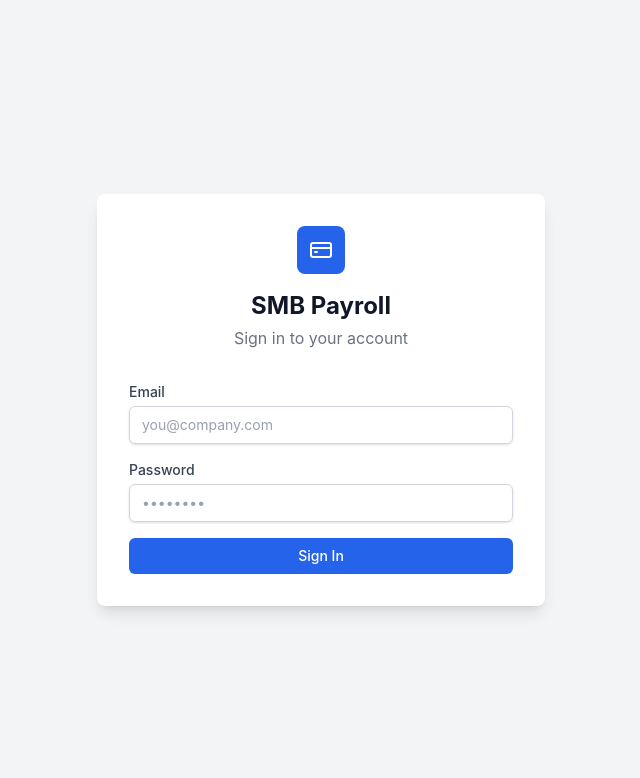
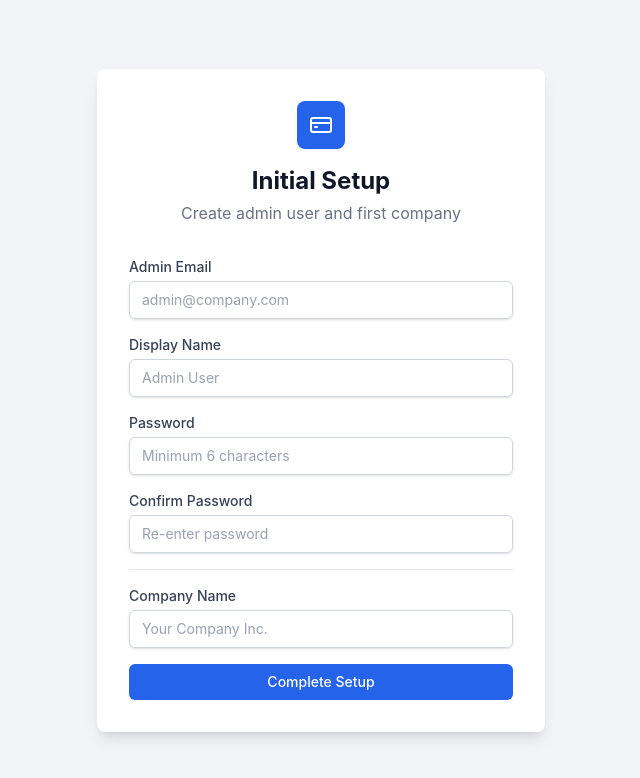
Before and after one commit to chesteralan/payrollph-react-firebase, a React (Vite) app in the folder payroll-web/: page /setup in a window 1280 px wide. Before the commit this address led to /login. Shown: the top 778 px of the page, without its empty margins (319-959 px from the left). Built offline with nearby package versions, Linux system fonts and the light colour scheme; no server answers; the database is empty.

Commit message:
feat: implement initial setup functionality and user creation process

```diff
--- a/payroll-web/src/App.tsx
+++ b/payroll-web/src/App.tsx
@@ -4,6 +4,8 @@ import { CompanyProvider } from './context/CompanyContext'
 import { ProtectedRoute } from './components/ui/ProtectedRoute'
 import { AppLayout } from './components/layout/AppLayout'
 import { LoginPage } from './pages/auth/LoginPage'
+import { SetupPage } from './pages/auth/SetupPage'
+import { DashboardPage } from './pages/dashboard/DashboardPage'
 import { EmployeesPage } from './pages/employees/EmployeesPage'
 import { EmployeeCalendarPage } from './pages/employees/CalendarPage'
 import { EmployeeGroupsPage } from './pages/employees/GroupsPage'
@@ -15,7 +17,6 @@ import { PayrollRunsPage } from './pages/payroll/PayrollRunsPage'
 import { TemplatesPage } from './pages/payroll/TemplatesPage'
 import { DTRPage } from './pages/dtr/DTRPage'
 import { Report13thMonthPage } from './pages/reports/Report13thMonthPage'
-import { DashboardPage } from './pages/dashboard/DashboardPage'
 import { CompaniesPage } from './pages/system/CompaniesPage'
 import { CalendarPage, TermsPage, UsersPage, RestrictionsPage, AuditPage, DatabasePage } from './pages/system/SystemPages'
 
@@ -25,6 +26,7 @@ function App() {
       <AuthProvider>
         <CompanyProvider>
           <Routes>
+            <Route path="/setup" element={<SetupPage />} />
             <Route path="/login" element={<LoginPage />} />
             <Route
               path="/"
@@ -35,7 +37,6 @@ function App() {
               }
             >
               <Route index element={<DashboardPage />} />
-              <Route path="employees" element={<EmployeesPage />} />
               <Route path="employees" element={<EmployeesPage />} />
               <Route path="employees/calendar" element={<EmployeeCalendarPage />} />
               <Route path="employees/groups" element={<EmployeeGroupsPage />} />
--- a/payroll-web/src/pages/auth/LoginPage.tsx
+++ b/payroll-web/src/pages/auth/LoginPage.tsx
@@ -1,9 +1,10 @@
-import { useState } from 'react'
+import { useState, useEffect } from 'react'
 import { useNavigate } from 'react-router-dom'
 import { useAuth } from '../../hooks/useAuth'
 import { Button } from '../../components/ui/Button'
 import { Input } from '../../components/ui/Input'
 import { CreditCard } from 'lucide-react'
+import { checkSetupNeeded } from '../../services/setup'
 
 export function LoginPage() {
   const { login } = useAuth()
@@ -12,6 +13,17 @@ export function LoginPage() {
   const [password, setPassword] = useState('')
   const [error, setError] = useState('')
   const [loading, setLoading] = useState(false)
+  const [checking, setChecking] = useState(true)
+
+  useEffect(() => {
+    checkSetupNeeded()
+      .then((needed: boolean) => {
+        if (needed) {
+          navigate('/setup', { replace: true })
+        }
+      })
+      .finally(() => setChecking(false))
+  }, [navigate])
 
   const handleSubmit = async (e: React.FormEvent) => {
     e.preventDefault()
@@ -27,6 +39,17 @@ export function LoginPage() {
     } finally {
       setLoading(false)
     }
+  }
+
+  if (checking) {
+    return (
+      <div className="min-h-screen bg-gray-100 flex items-center justify-center">
+        <div className="text-center">
+          <div className="animate-spin w-8 h-8 border-4 border-primary-600 border-t-transparent rounded-full mx-auto"></div>
+          <p className="mt-4 text-gray-500">Loading...</p>
+        </div>
+      </div>
+    )
   }
 
   return (
--- /dev/null
+++ b/payroll-web/src/pages/auth/SetupPage.tsx
@@ -0,0 +1,176 @@
+import { useState, useEffect } from 'react'
+import { useNavigate } from 'react-router-dom'
+import { CreditCard, CheckCircle2 } from 'lucide-react'
+import { Button } from '../../components/ui/Button'
+import { Input } from '../../components/ui/Input'
+import { setupAdminUser, checkSetupNeeded } from '../../services/setup'
+
+export function SetupPage() {
+  const navigate = useNavigate()
+  const [step, setStep] = useState<'check' | 'form' | 'success'>('check')
+  const [formData, setFormData] = useState({
+    email: '',
+    password: '',
+    confirmPassword: '',
+    displayName: '',
+    companyName: '',
+  })
+  const [error, setError] = useState('')
+  const [loading, setLoading] = useState(false)
+
+  useEffect(() => {
+    checkSetupNeeded()
+      .then((needed: boolean) => {
+        if (needed) {
+          setStep('form')
+        } else {
+          navigate('/login')
+        }
+      })
+      .catch(() => {
+        setStep('form')
+      })
+  }, [navigate])
+
+  const handleSubmit = async (e: React.FormEvent) => {
+    e.preventDefault()
+    setError('')
+
+    if (formData.password !== formData.confirmPassword) {
+      setError('Passwords do not match')
+      return
+    }
+
+    if (formData.password.length < 6) {
+      setError('Password must be at least 6 characters')
+      return
+    }
+
+    setLoading(true)
+
+    try {
+      await setupAdminUser({
+        email: formData.email,
+        password: formData.password,
+        displayName: formData.displayName,
+        companyName: formData.companyName,
+      })
+      setStep('success')
+    } catch (err: unknown) {
+      const message = err instanceof Error ? err.message : 'Setup failed'
+      if (message.includes('email-already-in-use')) {
+        setError('Email is already registered')
+      } else if (message.includes('weak-password')) {
+        setError('Password is too weak')
+      } else if (message.includes('invalid-email')) {
+        setError('Invalid email address')
+      } else {
+        setError(message)
+      }
+    } finally {
+      setLoading(false)
+    }
+  }
+
+  if (step === 'check') {
+    return (
+      <div className="min-h-screen bg-gray-100 flex items-center justify-center">
+        <div className="text-center">
+          <div className="animate-spin w-8 h-8 border-4 border-primary-600 border-t-transparent rounded-full mx-auto"></div>
+          <p className="mt-4 text-gray-500">Checking setup status...</p>
+        </div>
+      </div>
+    )
+  }
+
+  if (step === 'success') {
+    return (
+      <div className="min-h-screen bg-gray-100 flex items-center justify-center">
+        <div className="max-w-md w-full bg-white rounded-lg shadow-lg p-8 text-center">
+          <CheckCircle2 className="w-16 h-16 text-green-500 mx-auto mb-4" />
+          <h1 className="text-2xl font-bold text-gray-900 mb-2">Setup Complete</h1>
+          <p className="text-gray-500 mb-6">Admin user created successfully. You can now log in.</p>
+          <Button onClick={() => navigate('/login')}>Go to Login</Button>
+        </div>
+      </div>
+    )
+  }
+
+  return (
+    <div className="min-h-screen bg-gray-100 flex items-center justify-center">
+      <div className="max-w-md w-full bg-white rounded-lg shadow-lg p-8">
+        <div className="text-center mb-8">
+          <div className="inline-flex items-center justify-center w-12 h-12 bg-primary-600 rounded-lg mb-4">
+            <CreditCard className="w-6 h-6 text-white" />
+          </div>
+          <h1 className="text-2xl font-bold text-gray-900">Initial Setup</h1>
+          <p className="text-gray-500 mt-1">Create admin user and first company</p>
+        </div>
+
+        <form onSubmit={handleSubmit} className="space-y-4">
+          {error && (
+            <div className="p-3 bg-red-50 border border-red-200 rounded-md text-sm text-red-700">
+              {error}
+            </div>
+          )}
+
+          <Input
+            id="email"
+            type="email"
+            label="Admin Email"
+            value={formData.email}
+            onChange={(e: React.ChangeEvent<HTMLInputElement>) => setFormData({ ...formData, email: e.target.value })}
+            placeholder="admin@company.com"
+            required
+          />
+
+          <Input
+            id="displayName"
+            type="text"
+            label="Display Name"
+            value={formData.displayName}
+            onChange={(e: React.ChangeEvent<HTMLInputElement>) => setFormData({ ...formData, displayName: e.target.value })}
+            placeholder="Admin User"
+            required
+          />
+
+          <Input
+            id="password"
+            type="password"
+            label="Password"
+            value={formData.password}
+            onChange={(e: React.ChangeEvent<HTMLInputElement>) => setFormData({ ...formData, password: e.target.value })}
+            placeholder="Minimum 6 characters"
+            required
+          />
+
+          <Input
+            id="confirmPassword"
+            type="password"
+            label="Confirm Password"
+            value={formData.confirmPassword}
+            onChange={(e: React.ChangeEvent<HTMLInputElement>) => setFormData({ ...formData, confirmPassword: e.target.value })}
+            placeholder="Re-enter password"
+            required
+          />
+
+          <div className="pt-4 border-t border-gray-200">
+            <Input
+              id="companyName"
+              type="text"
+              label="Company Name"
+              value={formData.companyName}
+              onChange={(e: React.ChangeEvent<HTMLInputElement>) => setFormData({ ...formData, companyName: e.target.value })}
+              placeholder="Your Company Inc."
+              required
+            />
+          </div>
+
+          <Button type="submit" className="w-full" disabled={loading}>
+            {loading ? 'Setting up...' : 'Complete Setup'}
+          </Button>
+        </form>
+      </div>
+    </div>
+  )
+}
--- /dev/null
+++ b/payroll-web/src/services/setup.ts
@@ -0,0 +1,81 @@
+import { auth, db } from '../config/firebase'
+import { createUserWithEmailAndPassword } from 'firebase/auth'
+import { doc, setDoc, collection, getDocs, serverTimestamp } from 'firebase/firestore'
+
+const DEPARTMENTS = ['payroll', 'employees', 'lists', 'reports', 'system'] as const
+const SECTIONS: Record<string, string[]> = {
+  payroll: ['payroll', 'templates'],
+  employees: ['employees', 'calendar', 'groups', 'positions', 'areas'],
+  lists: ['names', 'benefits', 'earnings', 'deductions'],
+  reports: ['13month'],
+  system: ['companies', 'calendar', 'terms', 'users', 'audit', 'database'],
+}
+
+export async function setupAdminUser({
+  email,
+  password,
+  displayName,
+  companyName,
+}: {
+  email: string
+  password: string
+  displayName: string
+  companyName: string
+}) {
+  const userCredential = await createUserWithEmailAndPassword(auth, email, password)
+  const userId = userCredential.user.uid
+
+  await Promise.all([
+    setDoc(doc(db, 'user_accounts', userId), {
+      email,
+      username: email.split('@')[0],
+      displayName,
+      isActive: true,
+      createdAt: serverTimestamp(),
+      updatedAt: serverTimestamp(),
+    }),
+
+    setDoc(doc(db, 'user_settings', `${userId}_default`), {
+      userId,
+      theme: 'light',
+      itemsPerPage: 25,
+    }),
+  ])
+
+  const companyId = 'initial_company'
+  await setDoc(doc(db, 'companies', companyId), {
+    name: companyName,
+    address: '',
+    tin: '',
+    isActive: true,
+    createdAt: serverTimestamp(),
+    updatedAt: serverTimestamp(),
+  })
+
+  await setDoc(doc(db, 'user_companies', `${userId}_initial`), {
+    userId,
+    companyId: 'initial_company',
+    isPrimary: true,
+  })
+
+  for (const dept of DEPARTMENTS) {
+    for (const section of SECTIONS[dept]) {
+      await setDoc(doc(db, 'user_restrictions', `${userId}_${dept}_${section}`), {
+        userId,
+        department: dept,
+        section,
+        canView: true,
+        canAdd: true,
+        canEdit: true,
+        canDelete: true,
+      })
+    }
+  }
+
+  return userCredential.user
+}
+
+export async function checkSetupNeeded(): Promise<boolean> {
+  const snap = await getDocs(collection(db, 'user_accounts'))
+  return snap.empty
+}
```
